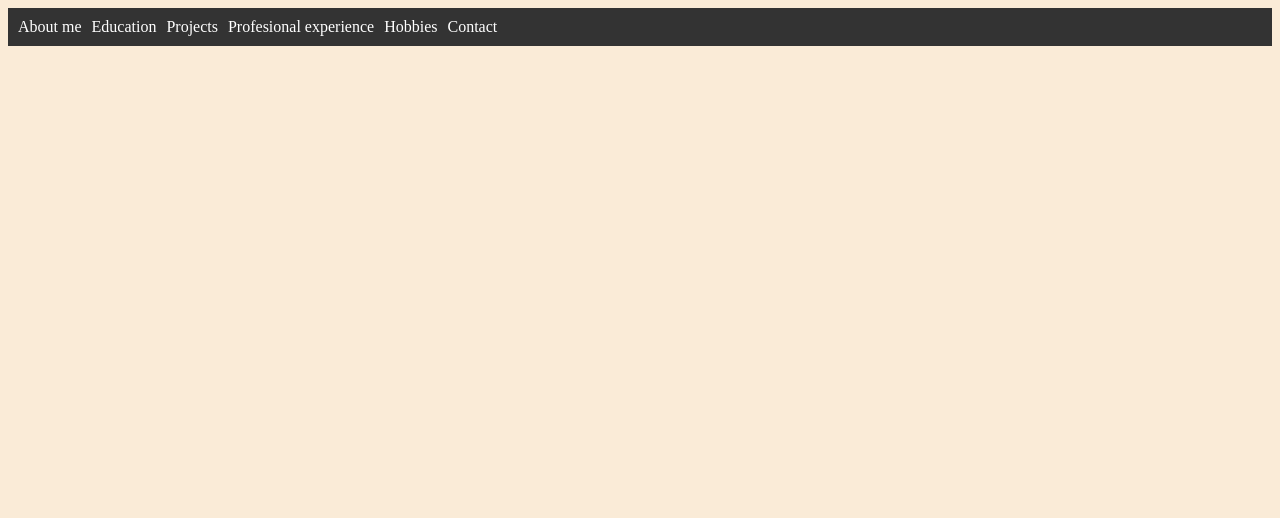
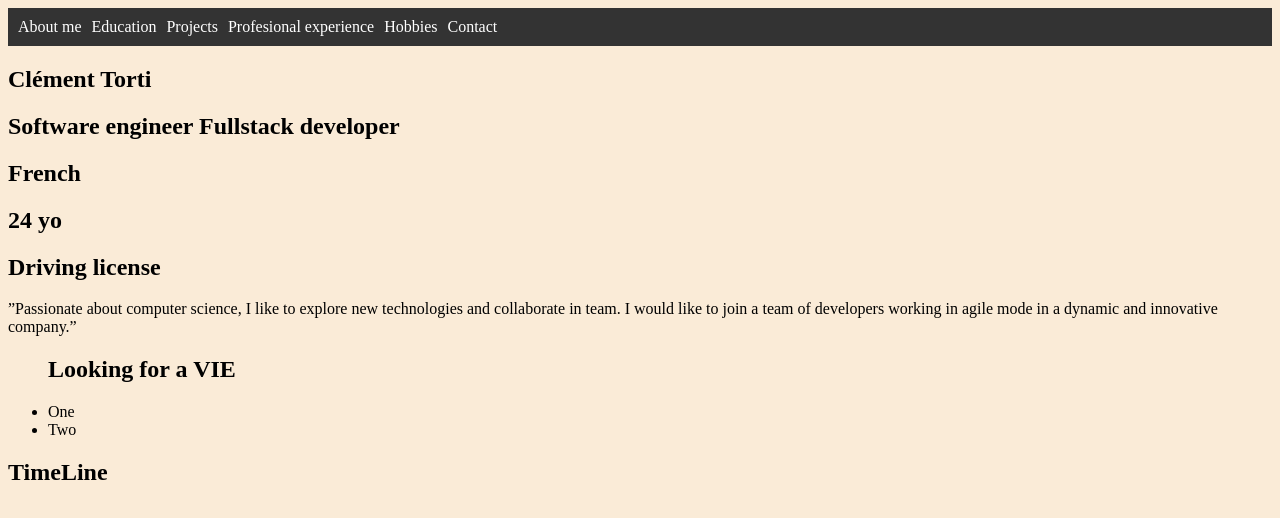
Before and after one commit to Clement-Torti/portfolio, an Angular app in the folder frontend/: page / in a window 1280 px wide. Shown: the top 518 px of the page. Built offline with nearby package versions, Linux system fonts and the light colour scheme.

Commit message:
About me section information raw layout

```diff
--- a/frontend/src/app/app.module.ts
+++ b/frontend/src/app/app.module.ts
@@ -6,9 +6,10 @@ import { AppRoutingModule } from './app-routing.module';
 import { AppComponent } from './app.component';
 import { NavbarComponent } from './components/navbar/navbar.component';
 import { MainViewComponent } from './components/main-view/main-view.component';
+import { AboutMeSectionComponent } from './component/about-me-section/about-me-section.component';
 
 @NgModule({
-  declarations: [AppComponent, NavbarComponent, MainViewComponent],
+  declarations: [AppComponent, NavbarComponent, MainViewComponent, AboutMeSectionComponent],
   imports: [BrowserModule, AppRoutingModule, HttpClientModule],
   providers: [],
   bootstrap: [AppComponent],
--- /dev/null
+++ b/frontend/src/app/component/about-me-section/about-me-section.component.html
@@ -0,0 +1,22 @@
+<h2 data-id="fullNameLabel">Clément Torti</h2>
+<h2 data-id="jobLabel">
+    Software engineer
+    Fullstack developer
+</h2>
+<h2 data-id="nationalityLabel">French</h2>
+<h2 data-id="ageLabel">24 yo</h2>
+<h2 data-id="drivingLicenseLabel">Driving license</h2>
+<p data-id="descriptionLabel">
+    ”Passionate about computer science, I like to explore
+    new technologies and collaborate in team.
+    I would like to join a team of developers working
+    in agile mode in a dynamic and innovative company.”
+</p>
+
+<ul data-id="jobPrerequisitesList">
+    <h2>Looking for a VIE</h2>
+    <li> One </li>
+    <li> Two </li>
+</ul>
+
+<h2 data-id="timelineElement">TimeLine</h2>
--- a/frontend/src/app/components/main-view/main-view.component.html
+++ b/frontend/src/app/components/main-view/main-view.component.html
@@ -1 +1,2 @@
 <app-navbar></app-navbar>
+<app-about-me-section *ngIf="url === '/' || url === '/aboutMe'"/>
--- a/frontend/src/app/components/main-view/main-view.component.ts
+++ b/frontend/src/app/components/main-view/main-view.component.ts
@@ -1,4 +1,5 @@
 import { Component } from '@angular/core';
+import { Router } from '@angular/router';
 
 @Component({
   selector: 'app-main-view',
@@ -6,5 +7,9 @@ import { Component } from '@angular/core';
   styleUrls: ['./main-view.component.css']
 })
 export class MainViewComponent {
+  url = '';
 
+  constructor(private router: Router) {
+    this.url = router.url;
+  }
 }
```
Also changed, not shown: frontend/src/app/component/about-me-section/about-me-section.component.ts (added, +10 -0 lines), frontend/src/app/component/about-me-section/about-me-section.component.css (added), 2 other files (tests, documents, lock files or other folders).
